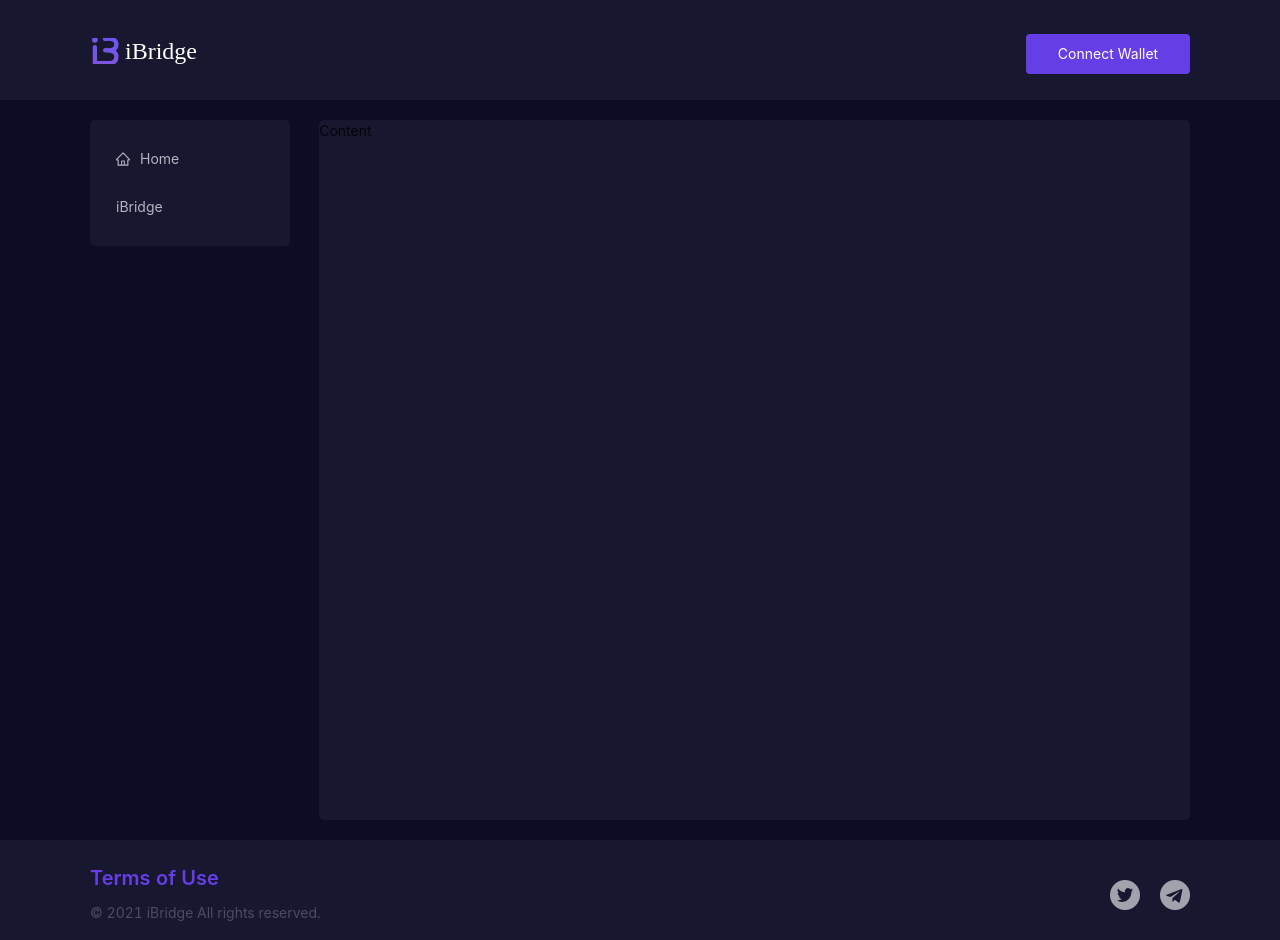
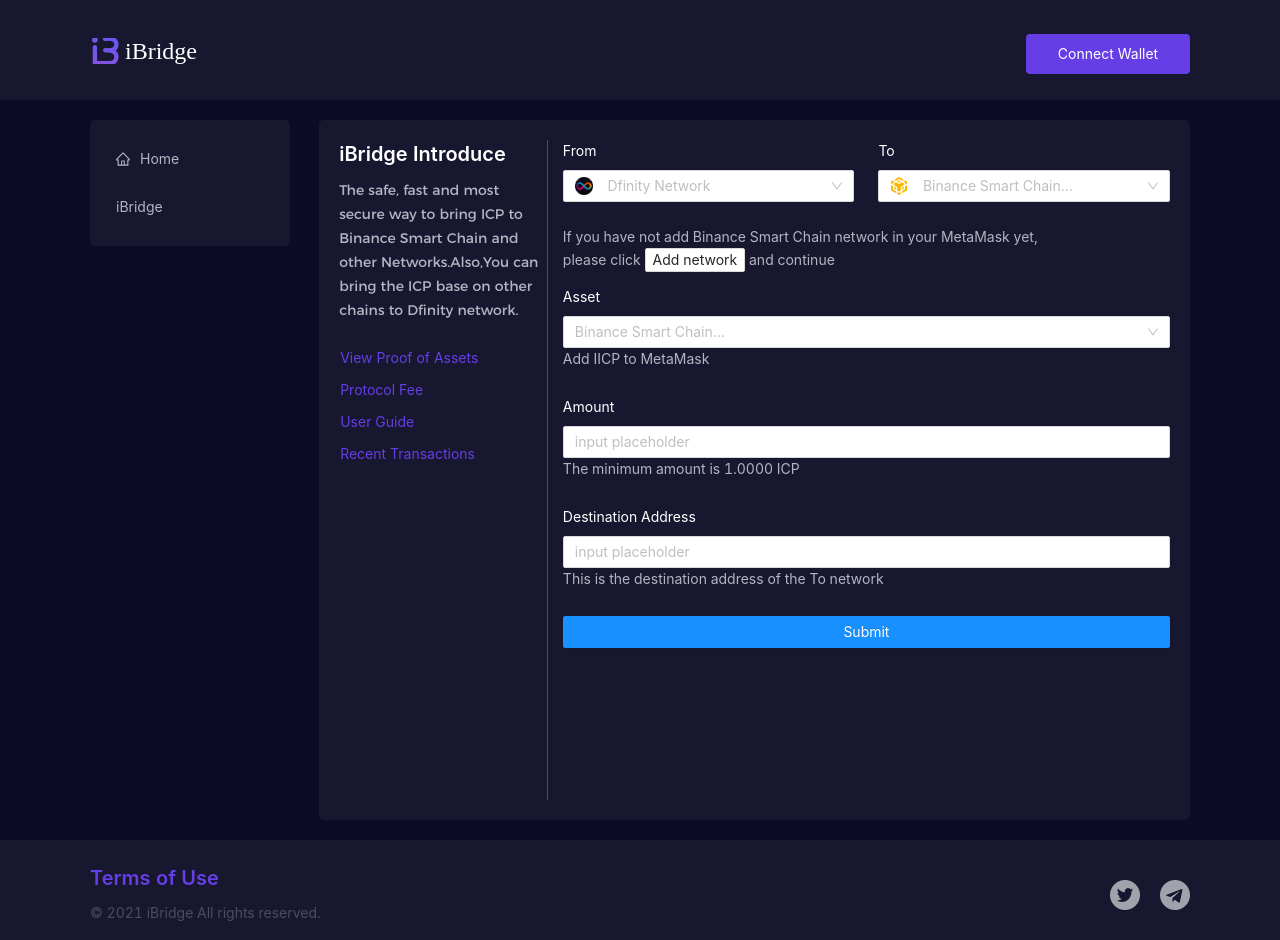
Before and after one commit to C-ra-ZY/bridge-dapp, a React (Create React App) app: page / in a window 1280 px wide. Built offline with nearby package versions, Linux system fonts and the light colour scheme.

Commit message:
create page frame

```diff
--- a/src/App.module.css
+++ b/src/App.module.css
@@ -6,6 +6,42 @@
   background: #17172F;
   border-radius: 5px;
   min-height: 700px;
+  color: #B5B4C3 !important;
+  padding: 20px;
+}
+
+.introduce-title{
+  color: #ffffff !important;
+}
+.desc{
+  font-size: 14px;
+font-family: Montserrat-Regular, Montserrat;
+font-weight: 400;
+color: #B5B4C3;
+line-height: 24px;
+margin-bottom: 20px;
+display: block;
+}
+.btnlink{
+  text-align: left;
+  color: #663EE6;
+  padding: 0;
+}
+.btnlink:hover,.btnlink:focus,.btnlink:active{
+  color:#7254d4;
+}
+.content-main{
+  border-left: 1px solid #4B4B63;
+  height: 100%;
+  padding-left: 15px;
+}
+.main-form label,
+.formitem{
+  color: #fff !important;
+}
+.select-icon{
+  width: 18px;
+  margin-top: -4px;
 }
 .App-link {
   color: #61dafb;
--- a/src/App.tsx
+++ b/src/App.tsx
@@ -1,8 +1,13 @@
 import React from 'react';
 import styles from './App.module.css';
+import coinDfinity from './assets/images/coin-dfinity-30.png';
+import coinBinance from './assets/images/coin-binance-30.png';
+
 import { Header, SideMenu, Footer } from './components'
-import { Layout, Col, Row } from 'antd';
-const { Content } = Layout;
+import { HomeOutlined} from '@ant-design/icons';
+import { Col, Row, Typography, Form, Button, Select, Input,Image } from 'antd';
+const { Title, Text } = Typography;
+const { Option } = Select;
 function App() {
 	return (
 		<div className="App">
@@ -13,7 +18,83 @@
 						<SideMenu />
 					</Col>
 					<Col span={19}>
-						<Content className={styles.content}>Content</Content>
+
+						<Row className={styles.content}>
+							<Col span={6}>
+								<Title level={4} className={styles['introduce-title']}>iBridge Introduce</Title>
+								<Text className={styles.desc}>The safe, fast and most secure way to bring ICP to Binance Smart Chain and other Networks.Also,You can bring the ICP base on other chains to Dfinity network.</Text>
+								<Button type="link" className={styles.btnlink} block>View Proof of Assets</Button>
+								<Button type="link" className={styles.btnlink} block>Protocol Fee</Button>
+								<Button type="link" className={styles.btnlink} block>User Guide</Button>
+								<Button type="link" className={styles.btnlink} block>Recent Transactions</Button>
+							</Col>
+							<Col span={18}>
+								<div className={styles['content-main']}>
+
+									<Form className={styles['main-form']} layout="vertical">
+
+
+										<Row gutter={24}>
+											<Col span={12}>
+												<Form.Item label="From">
+													<Select
+														placeholder={
+															<React.Fragment>
+																<Image src={coinDfinity} className={styles['select-icon']}/>&nbsp; Dfinity Network
+															</React.Fragment>
+														}
+													>
+														<Option value="dfinity"><Image src={coinDfinity} className={styles['select-icon']}/>Dfinity Network</Option>
+														<Option value="female"><Image src={coinBinance} className={styles['select-icon']}/>Binance Smart Chain…</Option>
+														<Option value="other"><Image src={coinDfinity} className={styles['select-icon']}/>other</Option>
+													</Select>
+												</Form.Item>
+											</Col>
+
+											<Col span={12}>
+												<Form.Item label="To">
+													<Select
+														placeholder={
+															<React.Fragment>
+																<Image src={coinBinance} className={styles['select-icon']} />&nbsp; Binance Smart Chain…
+														</React.Fragment>
+														}
+													>
+														<Option value="dfinity"><Image src={coinDfinity} className={styles['select-icon']}/>Dfinity Network</Option>
+														<Option value="female"><Image src={coinDfinity} className={styles['select-icon']}/>female</Option>
+														<Option value="other"><Image src={coinDfinity} className={styles['select-icon']}/>other</Option>
+													</Select>
+												</Form.Item>
+											</Col>
+										</Row>
+										<p style={{color:"#B5B4C3"}}>
+											If you have not add Binance Smart Chain network in your MetaMask yet,<br/>
+										  please click <Button size="small">Add network</Button> and continue</p>
+										<Form.Item label="Asset" extra="Add IICP to MetaMask">
+										<Select
+														placeholder="Binance Smart Chain…"
+														allowClear
+													>
+														<Option value="male">male</Option>
+														<Option value="female">female</Option>
+														<Option value="other">other</Option>
+													</Select>
+										</Form.Item>
+										<Form.Item label="Amount" extra="The minimum amount is 1.0000 ICP">
+											<Input placeholder="input placeholder" />
+										</Form.Item>
+										<Form.Item label="Destination Address" extra="This is the destination address of the To network">
+											<Input placeholder="input placeholder" />
+										</Form.Item>
+										<Form.Item>
+										<Button block type="primary" htmlType="submit">
+											Submit
+										</Button>
+									</Form.Item>
+									</Form>
+								</div>
+							</Col>
+						</Row>
 					</Col>
 				</Row>
 			</div>
--- a/src/components/sideMenu/SideMenu.tsx
+++ b/src/components/sideMenu/SideMenu.tsx
@@ -1,9 +1,7 @@
 import React from 'react'
 import styles from './SideMenu.module.css'
 import { Layout, Menu } from 'antd';
-import {
-  HomeOutlined
-} from '@ant-design/icons';
+import { HomeOutlined} from '@ant-design/icons';
 
 export const SideMenu: React.FC = () => {
 	return (
--- a/src/index.css
+++ b/src/index.css
@@ -33,6 +33,16 @@
   color: #fff!important;
 
 }
+.ant-form-item-explain, .ant-form-item-extra{
+  color: #B5B4C3 !important;
+}
+
+.ant-select-selection-placeholder{
+
+}
+.ant-select-item-option-content .ant-image,
+.ant-select-selection-item .ant-image,
+.ant-select-selection-placeholder .ant-image{vertical-align:middle;width: 20px;margin-right: 5px;}
 
 
 code {
```
Also changed, not shown: src/assets/images/coin-binance-30.png (added), src/assets/images/coin-dfinity-30.png (added).
